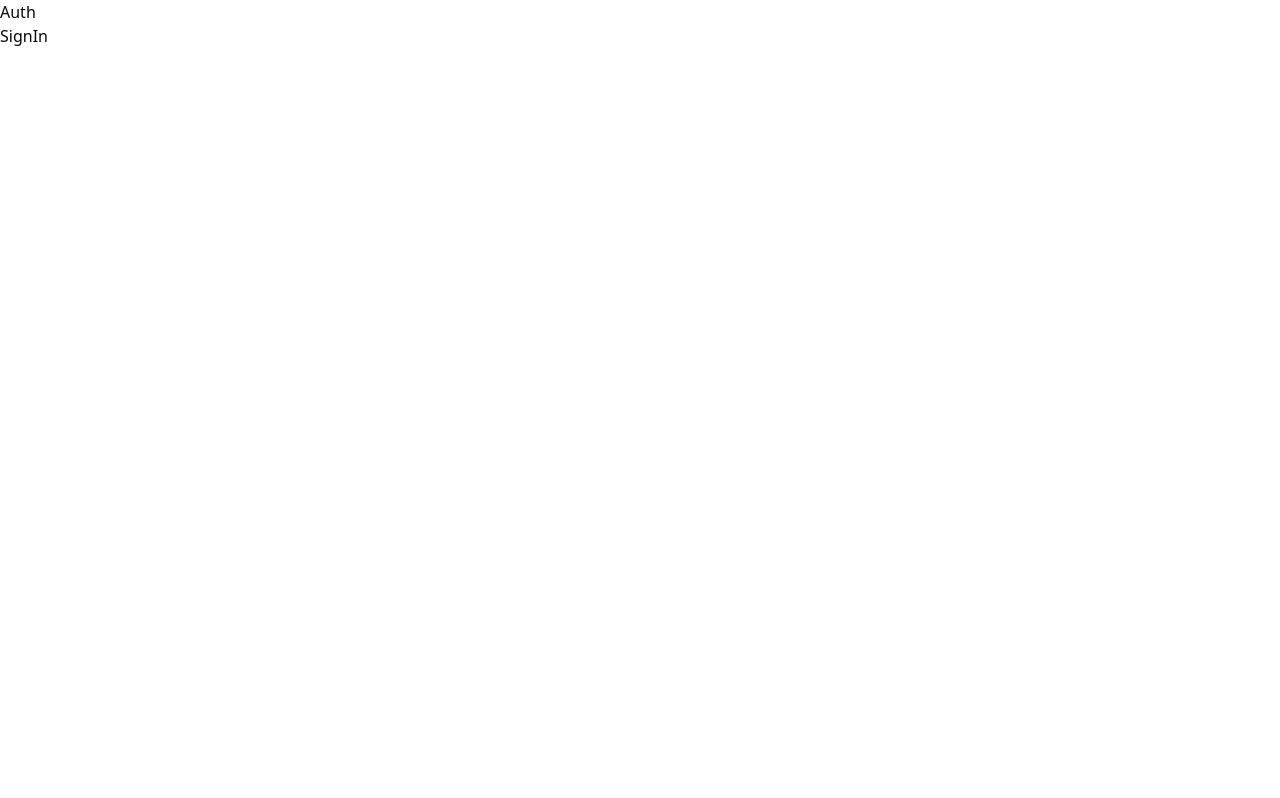
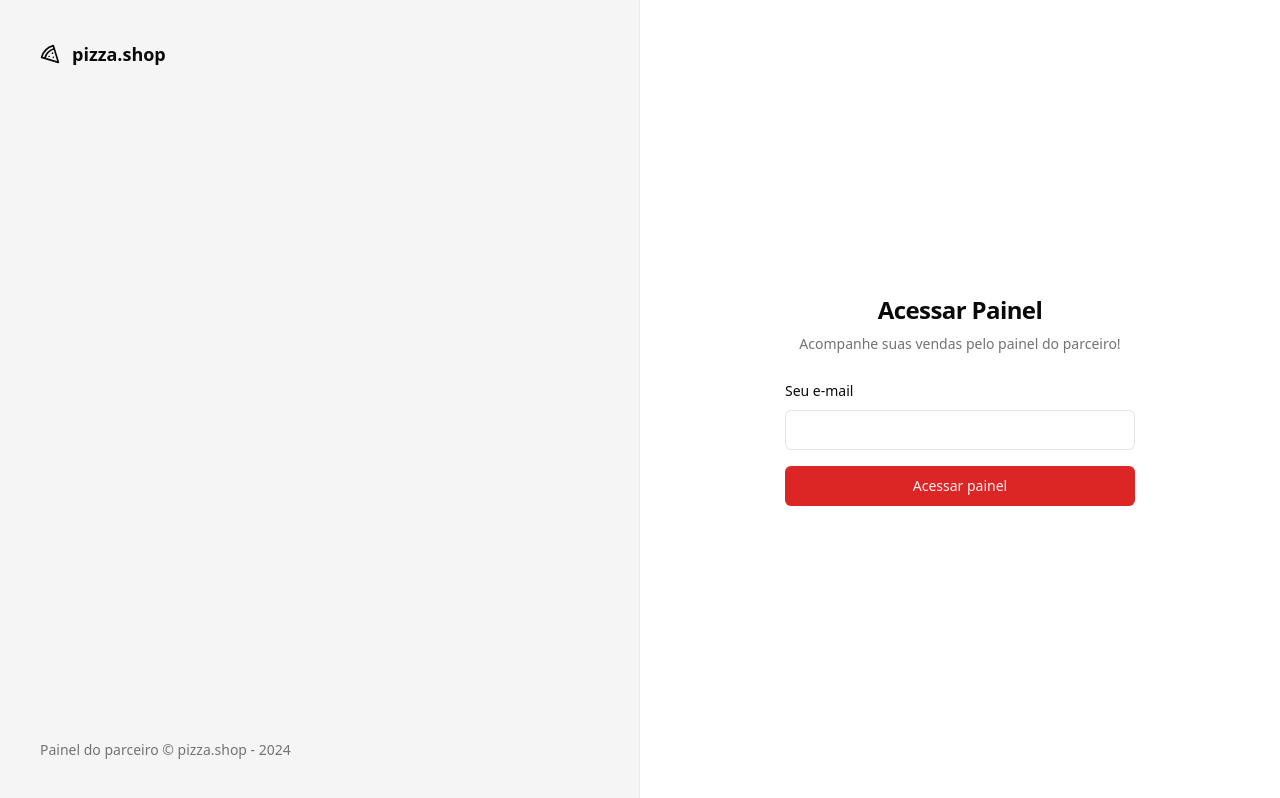
Before and after one commit to rafaeljunio/pizzashop-web, a React (Vite) app: page /sign-in in a window 1280 px wide. Built offline with nearby package versions, Linux system fonts and the light colour scheme.

Commit message:
login page

```diff
--- a/package.json
+++ b/package.json
@@ -10,6 +10,8 @@
     "preview": "vite preview"
   },
   "dependencies": {
+    "@hookform/resolvers": "^3.3.4",
+    "@radix-ui/react-label": "^2.0.2",
     "@radix-ui/react-slot": "^1.0.2",
     "class-variance-authority": "^0.7.0",
     "clsx": "^2.1.0",
@@ -19,10 +21,12 @@
     "react": "^18.2.0",
     "react-dom": "^18.2.0",
     "react-helmet-async": "^2.0.4",
+    "react-hook-form": "^7.50.1",
     "react-router-dom": "^6.22.1",
     "sort-by": "^1.2.0",
     "tailwind-merge": "^2.2.1",
-    "tailwindcss-animate": "^1.0.7"
+    "tailwindcss-animate": "^1.0.7",
+    "zod": "^3.22.4"
   },
   "devDependencies": {
     "@rocketseat/eslint-config": "^2.2.2",
--- /dev/null
+++ b/src/components/ui/input.tsx
@@ -0,0 +1,25 @@
+import * as React from "react"
+
+import { cn } from "@/lib/utils"
+
+export interface InputProps
+  extends React.InputHTMLAttributes<HTMLInputElement> {}
+
+const Input = React.forwardRef<HTMLInputElement, InputProps>(
+  ({ className, type, ...props }, ref) => {
+    return (
+      <input
+        type={type}
+        className={cn(
+          "flex h-10 w-full rounded-md border border-input bg-background px-3 py-2 text-sm ring-offset-background file:border-0 file:bg-transparent file:text-sm file:font-medium placeholder:text-muted-foreground focus-visible:outline-none focus-visible:ring-2 focus-visible:ring-ring focus-visible:ring-offset-2 disabled:cursor-not-allowed disabled:opacity-50",
+          className
+        )}
+        ref={ref}
+        {...props}
+      />
+    )
+  }
+)
+Input.displayName = "Input"
+
+export { Input }
--- /dev/null
+++ b/src/components/ui/label.tsx
@@ -0,0 +1,24 @@
+import * as React from "react"
+import * as LabelPrimitive from "@radix-ui/react-label"
+import { cva, type VariantProps } from "class-variance-authority"
+
+import { cn } from "@/lib/utils"
+
+const labelVariants = cva(
+  "text-sm font-medium leading-none peer-disabled:cursor-not-allowed peer-disabled:opacity-70"
+)
+
+const Label = React.forwardRef<
+  React.ElementRef<typeof LabelPrimitive.Root>,
+  React.ComponentPropsWithoutRef<typeof LabelPrimitive.Root> &
+    VariantProps<typeof labelVariants>
+>(({ className, ...props }, ref) => (
+  <LabelPrimitive.Root
+    ref={ref}
+    className={cn(labelVariants(), className)}
+    {...props}
+  />
+))
+Label.displayName = LabelPrimitive.Root.displayName
+
+export { Label }
--- a/src/global.css
+++ b/src/global.css
@@ -2,69 +2,54 @@
 @tailwind components;
 @tailwind utilities;
 
+
 @layer base {
   :root {
     --background: 0 0% 100%;
-    --foreground: 240 10% 3.9%;
-
+    --foreground: 0 0% 3.9%;
     --card: 0 0% 100%;
-    --card-foreground: 240 10% 3.9%;
-
+    --card-foreground: 0 0% 3.9%;
     --popover: 0 0% 100%;
-    --popover-foreground: 240 10% 3.9%;
-
-    --primary: 240 5.9% 10%;
-    --primary-foreground: 0 0% 98%;
-
-    --secondary: 240 4.8% 95.9%;
-    --secondary-foreground: 240 5.9% 10%;
-
-    --muted: 240 4.8% 95.9%;
-    --muted-foreground: 240 3.8% 46.1%;
-
-    --accent: 240 4.8% 95.9%;
-    --accent-foreground: 240 5.9% 10%;
-
+    --popover-foreground: 0 0% 3.9%;
+    --primary: 0 72.2% 50.6%;
+    --primary-foreground: 0 85.7% 97.3%;
+    --secondary: 0 0% 96.1%;
+    --secondary-foreground: 0 0% 9%;
+    --muted: 0 0% 96.1%;
+    --muted-foreground: 0 0% 45.1%;
+    --accent: 0 0% 96.1%;
+    --accent-foreground: 0 0% 9%;
     --destructive: 0 84.2% 60.2%;
     --destructive-foreground: 0 0% 98%;
-
-    --border: 240 5.9% 90%;
-    --input: 240 5.9% 90%;
-    --ring: 240 10% 3.9%;
-
+    --border: 0 0% 89.8%;
+    --input: 0 0% 89.8%;
+    --ring: 0 72.2% 50.6%;
     --radius: 0.5rem;
   }
 
   .dark {
-    --background: 240 10% 3.9%;
+    --background: 0 0% 3.9%;
     --foreground: 0 0% 98%;
-
-    --card: 240 10% 3.9%;
+    --card: 0 0% 3.9%;
     --card-foreground: 0 0% 98%;
-
-    --popover: 240 10% 3.9%;
+    --popover: 0 0% 3.9%;
     --popover-foreground: 0 0% 98%;
-
-    --primary: 0 0% 98%;
-    --primary-foreground: 240 5.9% 10%;
-
-    --secondary: 240 3.7% 15.9%;
+    --primary: 0 72.2% 50.6%;
+    --primary-foreground: 0 85.7% 97.3%;
+    --secondary: 0 0% 14.9%;
     --secondary-foreground: 0 0% 98%;
-
-    --muted: 240 3.7% 15.9%;
-    --muted-foreground: 240 5% 64.9%;
-
-    --accent: 240 3.7% 15.9%;
+    --muted: 0 0% 14.9%;
+    --muted-foreground: 0 0% 63.9%;
+    --accent: 0 0% 14.9%;
     --accent-foreground: 0 0% 98%;
-
     --destructive: 0 62.8% 30.6%;
     --destructive-foreground: 0 0% 98%;
-
-    --border: 240 3.7% 15.9%;
-    --input: 240 3.7% 15.9%;
-    --ring: 240 4.9% 83.9%;
+    --border: 0 0% 14.9%;
+    --input: 0 0% 14.9%;
+    --ring: 0 72.2% 50.6%;
   }
 }
+
 
 @layer base {
   * {
--- a/src/pages/_layouts/auth.tsx
+++ b/src/pages/_layouts/auth.tsx
@@ -1,11 +1,21 @@
+import { Pizza } from 'lucide-react'
 import { Outlet } from 'react-router-dom'
 
 export function AuthLayout() {
   return (
-    <div>
-      <h1>Auth</h1>
+    <div className="grid min-h-screen grid-cols-2">
+      <div className="flex h-full flex-col justify-between border-r border-foreground/5 bg-muted p-10 text-muted-foreground">
+        <div className="flex items-center gap-3 text-lg text-foreground">
+          <Pizza className="h-5 w-5" />
+          <span className="font-semibold">pizza.shop</span>
+        </div>
 
-      <div>
+        <footer className="text-sm">
+          Painel do parceiro &copy; pizza.shop - {new Date().getFullYear()}
+        </footer>
+      </div>
+
+      <div className="flex flex-col items-center justify-center">
         <Outlet />
       </div>
     </div>
--- a/src/pages/auth/sign-in.tsx
+++ b/src/pages/auth/sign-in.tsx
@@ -1,10 +1,55 @@
 import { Helmet } from 'react-helmet-async'
+import { useForm } from 'react-hook-form'
+import { z } from 'zod'
+
+import { Button } from '@/components/ui/button'
+import { Input } from '@/components/ui/input'
+import { Label } from '@/components/ui/label'
+
+const signInForm = z.object({
+  email: z.string().email(),
+})
+
+type SignInForm = z.infer<typeof signInForm>
 
 export const SignIn = () => {
+  const {
+    register,
+    handleSubmit,
+    formState: { isSubmitting },
+  } = useForm<SignInForm>()
+
+  async function handleSignIn(data: SignInForm) {
+    console.log(data)
+
+    await new Promise((resolve) => setTimeout(resolve, 2000))
+  }
+
   return (
     <>
       <Helmet title="Login" />
-      <div>SignIn</div>
+      <div className="p-8">
+        <div className="flex w-[350px] flex-col justify-center gap-6">
+          <div className="flex flex-col gap-2 text-center">
+            <h1 className="text-2xl font-semibold tracking-tight">
+              Acessar Painel
+            </h1>
+            <p className="text-sm text-muted-foreground">
+              Acompanhe suas vendas pelo painel do parceiro!
+            </p>
+          </div>
+
+          <form onSubmit={handleSubmit(handleSignIn)} className="space-y-4">
+            <div className="space-y-2">
+              <Label>Seu e-mail</Label>
+              <Input id="email" type="email" {...register('email')} />
+            </div>
+            <Button disabled={isSubmitting} className="w-full" type="submit">
+              Acessar painel
+            </Button>
+          </form>
+        </div>
+      </div>
     </>
   )
 }
```
Also changed, not shown: 1 other file (tests, documents, lock files or other folders).
